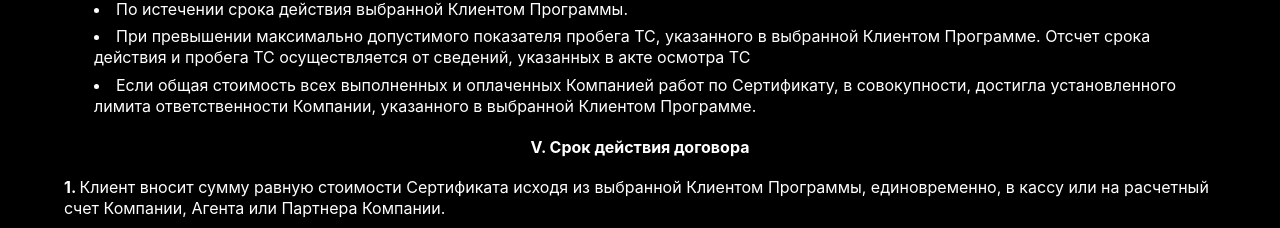
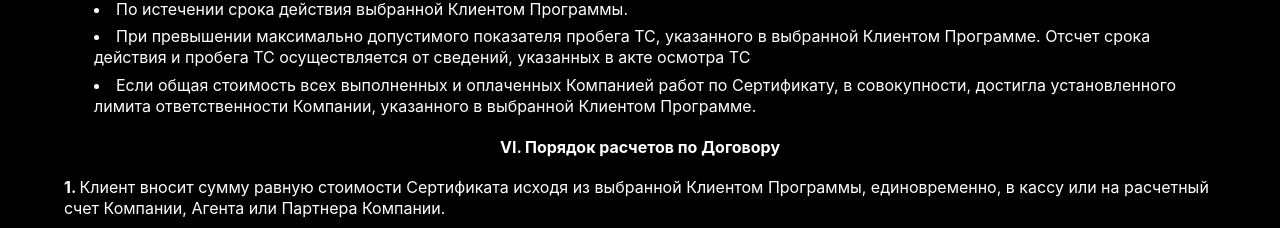
Before and after one commit to gafiyatovzz/rgs-react, a React (Create React App) app: page /conditions in a window 1280 px wide. Shown: the part 3399-3627 px from the top of the page. Built offline with nearby package versions, Linux system fonts and the light colour scheme.

Commit message:
prod build

```diff
--- a/src/containers/Conditions/Conditions.jsx
+++ b/src/containers/Conditions/Conditions.jsx
@@ -298,7 +298,7 @@ export default function Conditions() {
           </div>
 
           <div className="doc_section">
-            <h4 className="doc_title text_center">V. Срок действия договора</h4>
+            <h4 className="doc_title text_center">VI. Порядок расчетов по Договору</h4>
             <ol className="doc_list">
               <li className="doc_list_elem">
                 Клиент вносит сумму равную стоимости Сертификата исходя из
```
